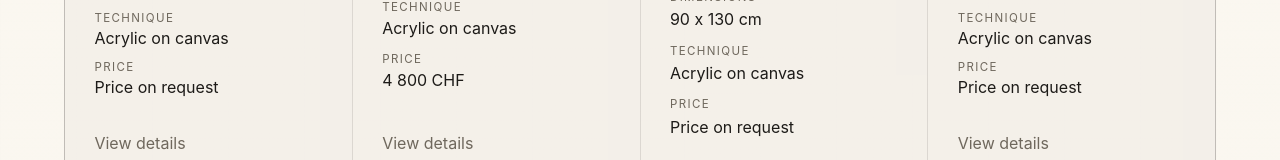
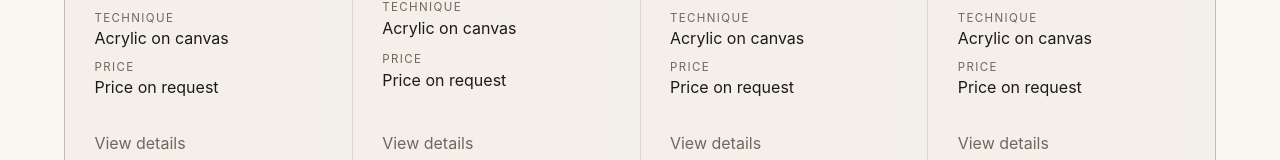
Before and after one commit to Maress-art/maress, a React (Vite) app: page / in a window 1280 px wide. Shown: the part 2760-2920 px from the top of the page. Built offline with nearby package versions, Linux system fonts and the light colour scheme.

Commit message:
Mise à jour des statuts et prix des œuvres

```diff
--- a/src/artworks.js
+++ b/src/artworks.js
@@ -18,8 +18,8 @@ export const artworks = [
     shortDescription: "Un départ porté par le vent, là où l'horizon cesse d'être une limite.",
     dimensions: "70 x 100 cm",
     technique: "Acrylique sur toile",
-    price: "4 800 CHF",
-    status: "Réservé",
+    price: "Prix sur demande",
+    status: "Disponible",
     detail:
       "Il suffit parfois de quitter le rivage. Porté par le vent et guidé par la lumière, le voyage commence là où l'horizon cesse d'être une limite."
   },
@@ -31,7 +31,7 @@ export const artworks = [
     dimensions: "90 x 130 cm",
     technique: "Acrylique sur toile",
     price: "Prix sur demande",
-    status: "Vendu",
+    status: "Disponible",
     detail:
       "Sous les fleurs, le monde semble ralentir. La mer s'étend jusqu'aux îles lointaines, tandis qu'un rivage secret attend ceux qui prennent encore le temps de regarder."
   },
@@ -43,7 +43,7 @@ export const artworks = [
     dimensions: "100 x 140 cm",
     technique: "Acrylique sur toile",
     price: "Prix sur demande",
-    status: "Disponible",
+    status: "Réservé",
     detail:
       "Le soleil descend doucement sur la mer. Deux places attendent encore, face à l'horizon, comme une invitation à oublier le temps et à rester un peu plus longtemps."
   },
```
